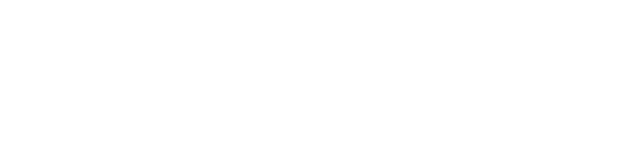
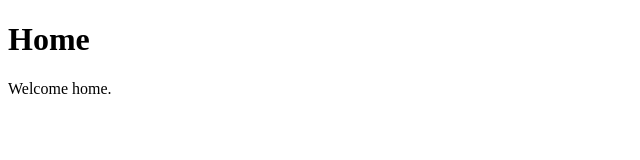
Before and after one commit to Min-jyo/branch-bractice, a plain HTML site: page index.html in a window 1280 px wide. Shown: the whole page, without its empty margins (0-640 px from the left). Drawn offline with Linux system fonts and the light colour scheme.

Commit message:
add h1, p to show results.

```diff
--- a/index.html
+++ b/index.html
@@ -1,4 +1,7 @@
 <!doctype html>
 <html>
-	<body></body>
+	<body>
+		<h1>Home</h1>
+		<p>Welcome home.</p>
+	</body>
 </html>
```
